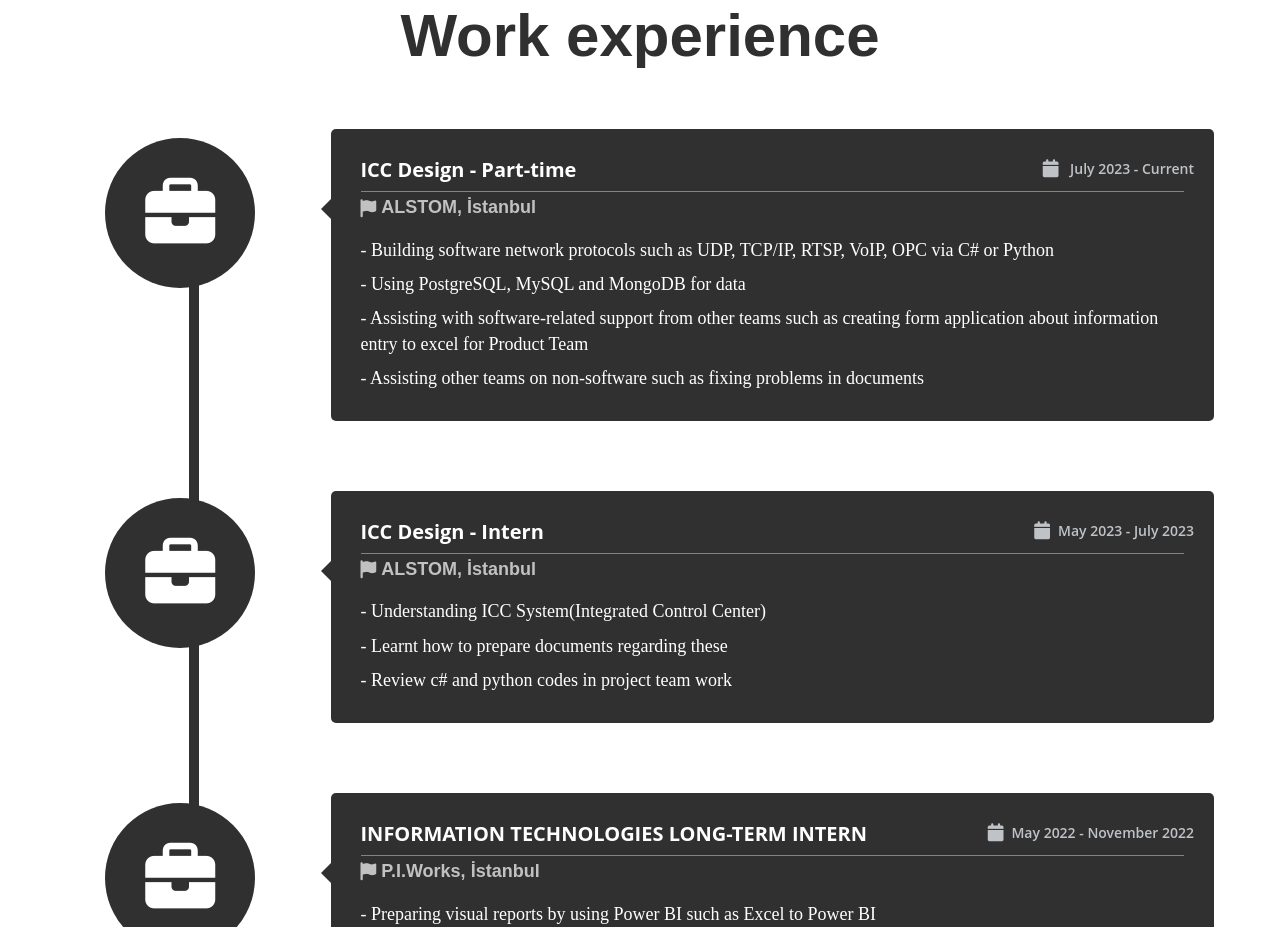
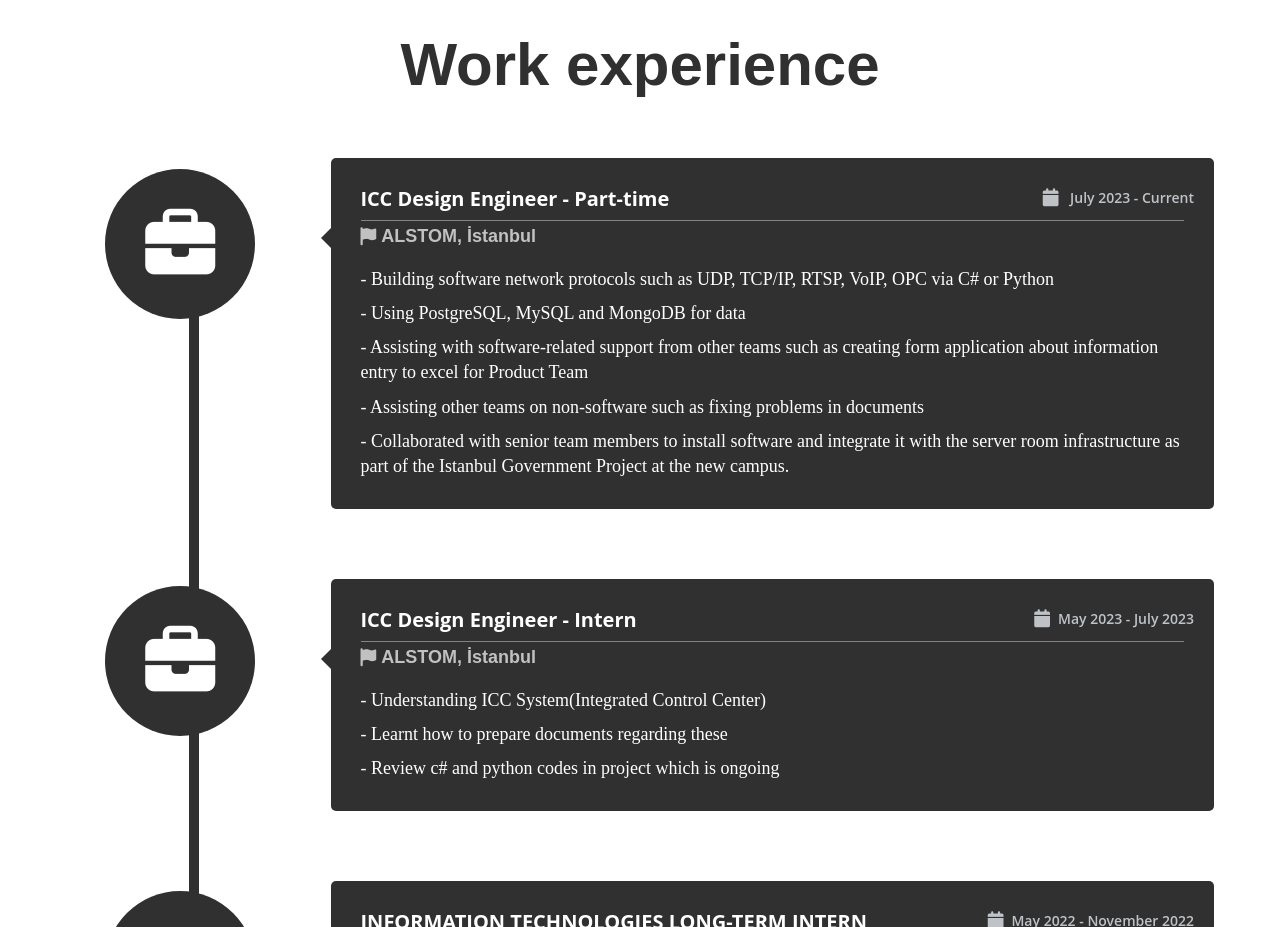
Before and after one commit to HamzaCecen/HamzaCecen.github.io, a plain HTML site: page index.html in a window 1280 px wide. Shown: the part 1873-2800 px from the top of the page. Drawn offline with Linux system fonts and the light colour scheme; a small style sheet from the web is missing.

Commit message:
make changes in the index.html

```diff
--- a/index.html
+++ b/index.html
@@ -57,9 +57,7 @@
         <!--About me here-->
         <section class="about-me" id="aboutme">
             <h2 class="section__title--aboutme">Who Hamza is?</h2>
-            <p class="about__paragh">Hamza is currently a student attending Uskudar University where he is studying software engineering.
-                He is interested in the interested in the intersections between artificial intelligence, robotics and networks etc.
-            </p>
+            <p class="about__paragh">Despite being born deaf and overcoming speech disorders, Hamza is a resilient senior student at Uskudar University, where he pursues a degree in software engineering. His academic journey is fueled by a passion for exploring the convergence of artificial intelligence, robotics, and networks, among other fields.</p>
             <a href="mailto:hamzacecen@windowslive.com" target="_blank"><i class="fa-sharp fa-solid fa-envelope" style="font-size:50px; margin: 0 10px; color: black;"></i></a>
             <a href="https://github.com/HamzaCecen" target="_blank"><i class="fa-brands fa-github" style="font-size:50px; color: black;"></i></a>
             <a href="https://www.linkedin.com/in/hamza-%C3%A7e%C3%A7en-71b5371ab/" target="_blank"><i class="fa-brands fa-linkedin" style="font-size:50px; color: black;"></i></a>
@@ -105,7 +103,7 @@
                                     <i class="faPra fa-briefcase"></i>
                                 </div>
                                 <div class="cbp_tmlabel wow fadeInRight animated">
-                                    <h3>ICC Design - Part-time</h3>
+                                    <h3>ICC Design Engineer - Part-time</h3>
                                     <div class="date">
                                         <i class="fa fa-calendar"></i> July 2023 - Current
                                     </div>
@@ -114,6 +112,7 @@
                                         <p class="projectParagraph">- Using PostgreSQL, MySQL and MongoDB for data</p>
                                         <p class="projectParagraph">- Assisting with software-related support from other teams such as creating form application about information entry to excel for Product Team</p>
                                         <p class="projectParagraph">- Assisting other teams on non-software such as fixing problems in documents</p>
+                                        <p class="projectParagraph">- Collaborated with senior team members to install software and integrate it with the server room infrastructure as part of the Istanbul Government Project at the new campus.</p>
                                 </div>
                             </li>
                             <li>
@@ -121,12 +120,12 @@
                                     <i class="faPra fa-briefcase"></i>
                                 </div>
                                 <div class="cbp_tmlabel wow fadeInRight animated">
-                                    <h3>ICC Design - Intern</h3>
+                                    <h3>ICC Design Engineer - Intern</h3>
                                     <h4><i class="fa fa-flag"></i>ALSTOM, İstanbul</h4>
                                     <div class="date"><i class="fa fa-calendar"></i>May 2023 - July 2023</div>
                                     <p class="projectParagraph">- Understanding ICC System(Integrated Control Center)</p>
                                     <p class="projectParagraph">- Learnt how to prepare documents regarding these</p>
-                                    <p class="projectParagraph">- Review c# and python codes in project team work</p>
+                                    <p class="projectParagraph">- Review c# and python codes in project which is ongoing</p>
                                 </div>
                             </li>
                             <li>
```
